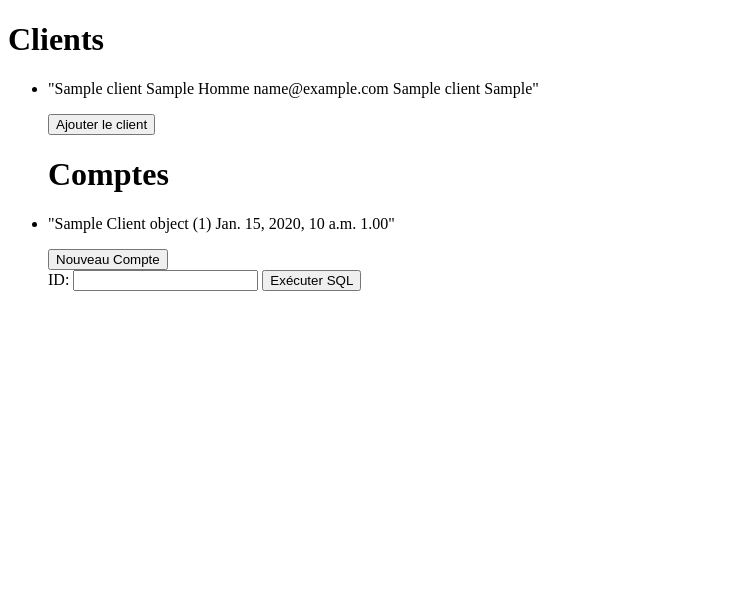
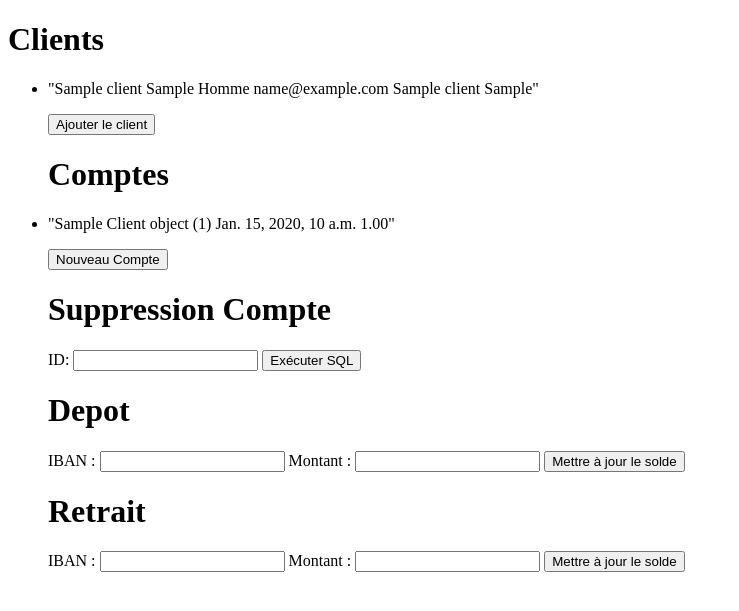
Before and after one commit to JuiceKo/SAE_multiservice, a Django app: page /bankapp/ in a window 1280 px wide. Shown: the top 611 px of the page, without its empty margins (0-739 px from the left). Run offline with Django 4.2, Linux system fonts and the light colour scheme; tables that the repository leaves empty hold one stand-in row (values such as "Sample post").

Commit message:
Add files via upload

```diff
--- a/bank/bankapp/templates/bankapp/index.html
+++ b/bank/bankapp/templates/bankapp/index.html
@@ -10,11 +10,11 @@
             <li><p>"{{ client.nom}} {{ client.prenom }} {{ client.sexe }} {{ client.email }} {{ client.nom_utilisateur }} {{ client.mdp }}"</p></li>
         {% endfor %}
 
-    <form method="post" action="{% url 'nouveau_client' %}">
-        {% csrf_token %}
-        {{ form.as_p }}
-        <button type="submit">Ajouter le client</button>
-    </form>
+        <form method="post" action="{% url 'nouveau_client' %}">
+            {% csrf_token %}
+            {{ form.as_p }}
+            <button type="submit">Ajouter le client</button>
+        </form>
 
     <h1>Comptes</h1>
 
@@ -27,12 +27,44 @@
             {{ form.as_p }}
             <button type="submit">Nouveau Compte</button>
         </form>
+
+        <h1> Suppression Compte </h1>
+
         <form action="{% url 'execute_sql' %}" method="post">
           {% csrf_token %}
           <label for="id_input">ID:</label>
           <input type="text" id="id_input" name="id">
           <button type="submit">Exécuter SQL</button>
         </form>
+
+        <h1>Depot</h1>
+
+        <form method="post" action="{% url 'depot' %}">
+          {% csrf_token %} <!-- Ajoutez ceci pour la protection contre les attaques CSRF -->
+
+          <label for="iban">IBAN :</label>
+          <input type="text" id="iban" name="iban" required>
+
+          <label for="montant">Montant :</label>
+          <input type="number" id="montant" name="montant" step="0.01" required>
+
+          <button type="submit">Mettre à jour le solde</button>
+        </form>
+
+        <h1>Retrait</h1>
+
+        <form method="post" action="{% url 'retrait' %}">
+          {% csrf_token %} <!-- Ajoutez ceci pour la protection contre les attaques CSRF -->
+
+          <label for="iban">IBAN :</label>
+          <input type="text" id="iban" name="iban" required>
+
+          <label for="montant">Montant :</label>
+          <input type="number" id="montant" name="montant" step="0.01" required>
+
+          <button type="submit">Mettre à jour le solde</button>
+        </form>
+
     </ul>
 
 </body>
--- a/bank/bankapp/urls.py
+++ b/bank/bankapp/urls.py
@@ -9,4 +9,6 @@ urlpatterns = [
     path('ajout_compte/', views.ajout_compte, name='ajout_compte'),
     path('compte/supprimer/<int:compte_id>/', views.supprimer_compte, name='supprimer_compte'),
     path('execute-sql/', views.execute_sql, name='execute_sql'),
+    path('depot/', views.depot, name='depot'),
+    path('retrait/', views.retrait, name='retrait'),
 ]
--- a/bank/bankapp/views.py
+++ b/bank/bankapp/views.py
@@ -73,3 +73,107 @@ def execute_sql(request):
 
         # Gérer le cas où le formulaire n'a pas été soumis
     return render(request, 'template.html')
+
+def depot(request):
+    if request.method == 'POST':
+        iban = request.POST.get('iban')  # Récupérer l'IBAN à partir des données POST
+        montant = float(request.POST.get('montant'))  # Récupérer le montant à partir des données POST
+
+        cnx = mysql.connector.connect(
+            host="localhost",
+            user="root",
+            password="toto",
+            database="bank",
+        )
+
+        # Création d'un curseur pour exécuter des requêtes SQL
+        cursor = cnx.cursor()
+
+        # Fonction pour trouver le solde d'un compte en fonction de son IBAN
+        def trouver_solde_par_iban(iban):
+            query = "SELECT solde FROM compte WHERE IBAN = %s"
+            cursor.execute(query, (iban,))
+            result = cursor.fetchone()
+            if result:
+                solde = result[0]
+                return solde
+            else:
+                print(f"Aucun compte trouvé avec l'IBAN {iban}.")
+                return None
+
+        # Fonction pour mettre à jour le solde d'un compte
+        def mettre_a_jour_solde(iban, montant):
+            solde = trouver_solde_par_iban(iban)
+            if solde is not None:
+                solde = float(solde)
+                nouveau_solde = solde + montant
+                query = "UPDATE compte SET solde = %s WHERE IBAN = %s"
+                cursor.execute(query, (nouveau_solde, iban))
+                cnx.commit()
+                print(f"Le solde du compte {iban} a été mis à jour : {nouveau_solde} euros.")
+
+        # Exemple d'utilisation : ajout du montant donné au solde d'un compte avec un IBAN spécifique
+        mettre_a_jour_solde(iban, montant)
+
+        # Fermeture du curseur et de la connexion à la base de données
+        cursor.close()
+        cnx.close()
+
+        return HttpResponse("Le solde a été mis à jour avec succès.")
+    else:
+        return HttpResponse("Erreur : méthode non autorisée.")
+
+
+
+
+#_________________________________________________________________________________________________________________________#
+
+
+def retrait(request):
+    if request.method == 'POST':
+        iban = request.POST.get('iban')  # Récupérer l'IBAN à partir des données POST
+        montant = float(request.POST.get('montant'))  # Récupérer le montant à partir des données POST
+
+        cnx = mysql.connector.connect(
+            host="localhost",
+            user="root",
+            password="toto",
+            database="bank",
+        )
+
+        # Création d'un curseur pour exécuter des requêtes SQL
+        cursor = cnx.cursor()
+
+        # Fonction pour trouver le solde d'un compte en fonction de son IBAN
+        def trouver_solde_par_iban(iban):
+            query = "SELECT solde FROM compte WHERE IBAN = %s"
+            cursor.execute(query, (iban,))
+            result = cursor.fetchone()
+            if result:
+                solde = result[0]
+                return solde
+            else:
+                print(f"Aucun compte trouvé avec l'IBAN {iban}.")
+                return None
+
+        # Fonction pour mettre à jour le solde d'un compte
+        def mettre_a_jour_solde(iban, montant):
+            solde = trouver_solde_par_iban(iban)
+            if solde is not None:
+                solde = float(solde)
+                nouveau_solde = solde - montant
+                query = "UPDATE compte SET solde = %s WHERE IBAN = %s"
+                cursor.execute(query, (nouveau_solde, iban))
+                cnx.commit()
+                print(f"Le solde du compte {iban} a été mis à jour : {nouveau_solde} euros.")
+
+        # Exemple d'utilisation : ajout du montant donné au solde d'un compte avec un IBAN spécifique
+        mettre_a_jour_solde(iban, montant)
+
+        # Fermeture du curseur et de la connexion à la base de données
+        cursor.close()
+        cnx.close()
+
+        return HttpResponse("Le solde a été mis à jour avec succès.")
+    else:
+        return HttpResponse("Erreur : méthode non autorisée.")
```
